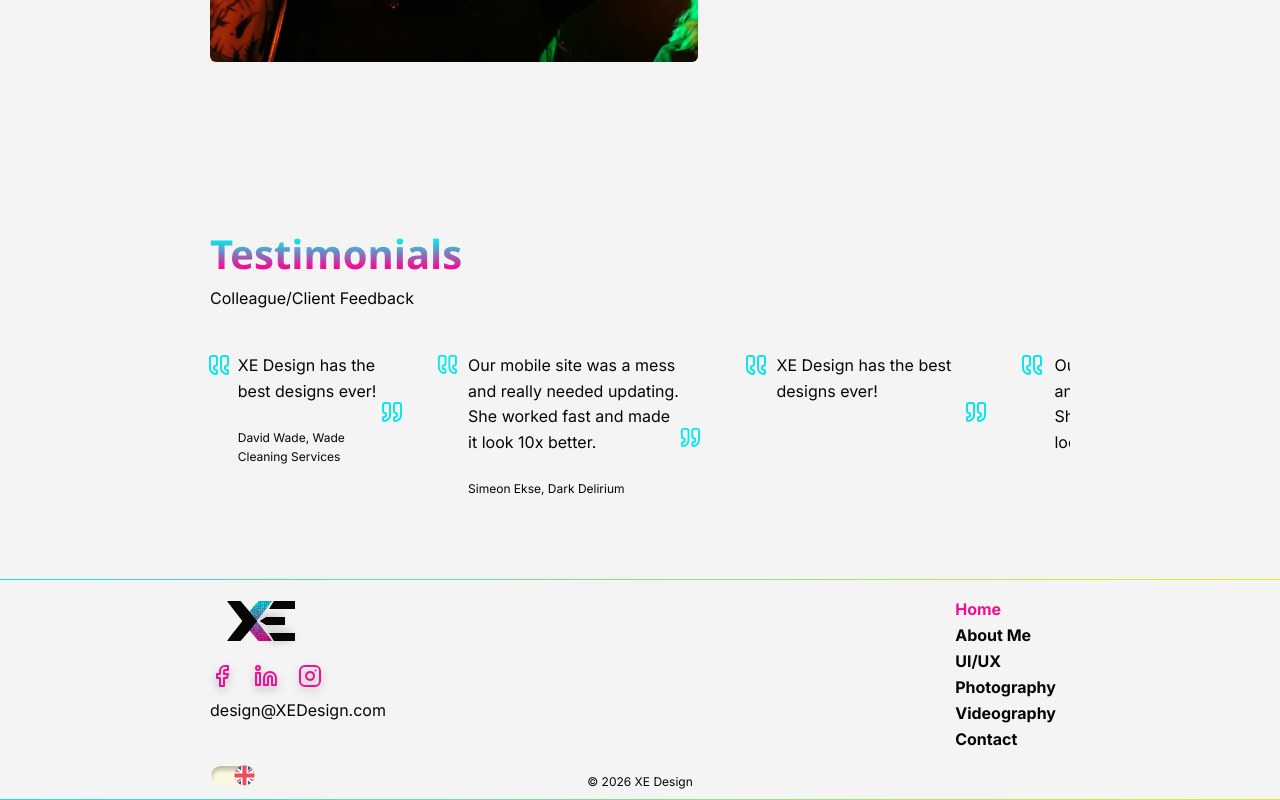
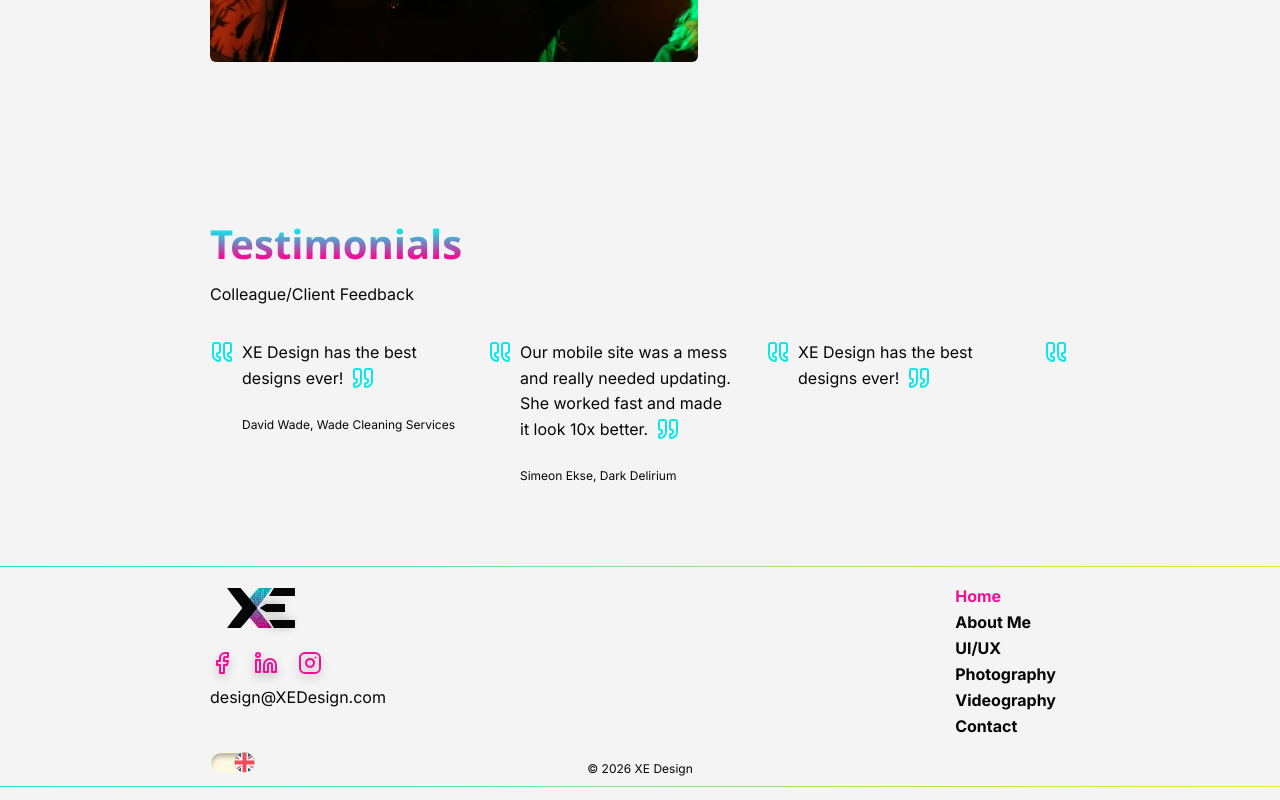
Before and after one commit to duct-tape-deployments/devin-portfolio, a React (Vite) app: page / in a window 1280 px wide. Shown: the part 2086-2886 px from the top of the page. Built offline with nearby package versions, Linux system fonts and the light colour scheme; a web font is replaced by a local one.

Commit message:
feat(testimonials): system spacing, uniform quotes, shared carousel chevrons and progress bar

```diff
--- /dev/null
+++ b/src/components/interface/ScrollProgress.tsx
@@ -0,0 +1,17 @@
+import type { Ref } from 'react';
+
+type ScrollProgressProps = {
+  /** `thumbRef` from `useCarouselScroll`, which sizes and moves the thumb. */
+  thumbRef: Ref<HTMLDivElement>;
+  /** Width and placement of the track */
+  className?: string;
+};
+
+/** Decorative carousel progress bar */
+export function ScrollProgress({ thumbRef, className = '' }: ScrollProgressProps) {
+  return (
+    <div aria-hidden="true" className={`relative h-3 rounded-full bg-cyan ${className}`}>
+      <div ref={thumbRef} className="absolute inset-y-0 left-0 rounded-full bg-magenta" />
+    </div>
+  );
+}
--- a/src/components/photography/PhotoCarousel.tsx
+++ b/src/components/photography/PhotoCarousel.tsx
@@ -1,7 +1,8 @@
-import { useId, useRef } from 'react';
+import { useId } from 'react';
 import { ChevronLeft, ChevronRight } from 'lucide-react';
 
-import { useCarouselScroll } from './useCarouselScroll';
+import { ScrollProgress } from '@/components/interface/ScrollProgress';
+import { useCarouselScroll } from '@/hooks/useCarouselScroll';
 
 type PhotoCarouselProps = {
   images: { src: string; alt: string }[];
@@ -11,7 +12,7 @@ type PhotoCarouselProps = {
   priority?: boolean;
 };
 
-const INDICATOR_MIN_WIDTH_PERCENT = (11.05 / 30.11) * 100;
+const THUMB_MIN_WIDTH_PERCENT = (11.05 / 30.11) * 100;
 const chevronClasses = 'icon-button absolute top-1/2 -translate-y-1/2';
 
 export function PhotoCarousel({
@@ -22,19 +23,9 @@ export function PhotoCarousel({
   priority = false,
 }: PhotoCarouselProps) {
   const rowId = useId();
-  const indicatorRef = useRef<HTMLDivElement>(null);
-
-  const { rowRef, atStart, atEnd, scrollByItem } = useCarouselScroll(
-    ({ visibleFraction, scrollFraction }) => {
-      const indicator = indicatorRef.current;
-      if (!indicator) return;
-
-      const width = Math.max(INDICATOR_MIN_WIDTH_PERCENT, 100 * visibleFraction);
-
-      indicator.style.width = `${width}%`;
-      indicator.style.transform = `translateX(${((100 - width) / width) * scrollFraction * 100}%)`;
-    },
-  );
+  const { rowRef, thumbRef, atStart, atEnd, scrollByItem } = useCarouselScroll({
+    minThumbPercent: THUMB_MIN_WIDTH_PERCENT,
+  });
 
   return (
     <div className="-ml-1.25 -mr-1">
@@ -90,16 +81,7 @@ export function PhotoCarousel({
         </button>
       </div>
 
-      <div
-        aria-hidden="true"
-        className="relative mt-3.5 ml-[38.67%] h-3 w-[30.11%] rounded-full bg-cyan"
-      >
-        <div
-          ref={indicatorRef}
-          className="absolute inset-y-0 left-0 rounded-full bg-magenta"
-          style={{ width: `${INDICATOR_MIN_WIDTH_PERCENT}%` }}
-        />
-      </div>
+      <ScrollProgress thumbRef={thumbRef} className="mt-3.5 ml-[38.67%] w-[30.11%]" />
     </div>
   );
 }
--- a/src/components/testimonials/TestimonialQuote.tsx
+++ b/src/components/testimonials/TestimonialQuote.tsx
@@ -1,48 +1,34 @@
 import { Quote } from 'lucide-react';
 
 import type { Testimonial } from '@/data/testimonials';
-
-const defaultIconSize = 24;
 
 type TestimonialQuoteProps = {
   testimonial: Testimonial;
 };
 
 export function TestimonialQuote({ testimonial }: TestimonialQuoteProps) {
-  const {
-    quote,
-    author,
-    textWidth,
-    textOffset,
-    closingIconTop,
-    openingIconSize = defaultIconSize,
-    closingIconSize = defaultIconSize,
-  } = testimonial;
+  const { quote, author } = testimonial;
+  const lastSpace = quote.lastIndexOf(' ');
 
   return (
-    <figure
-      lang="en"
-      className="relative box-content pr-6"
-      style={{ width: textWidth, paddingLeft: textOffset }}
-    >
+    <figure lang="en" className="relative pl-8">
       <Quote
         aria-hidden="true"
-        size={openingIconSize}
-        className="absolute top-0.75 left-0 -scale-x-100 text-cyan"
+        size={24}
+        className="absolute top-0 left-0 -scale-x-100 text-cyan"
       />
 
-      <blockquote className="relative pb-5">
-        <p className="pt-0.75">{quote}</p>
-
-        <Quote
-          aria-hidden="true"
-          size={closingIconSize}
-          className="absolute left-full text-cyan"
-          style={{ top: closingIconTop }}
-        />
+      <blockquote className="w-53.5">
+        <p>
+          {quote.slice(0, lastSpace + 1)}
+          <span className="whitespace-nowrap">
+            {quote.slice(lastSpace + 1)}
+            <Quote aria-hidden="true" size={24} className="ml-2 inline-block align-top text-cyan" />
+          </span>
+        </p>
       </blockquote>
 
-      {author && <figcaption className="mt-1 text-xs">{author}</figcaption>}
+      {author && <figcaption className="mt-6 max-w-53.5 text-xs">{author}</figcaption>}
     </figure>
   );
 }
--- a/src/components/testimonials/Testimonials.tsx
+++ b/src/components/testimonials/Testimonials.tsx
@@ -1,17 +1,28 @@
 import { useId } from 'react';
+import { ChevronLeft, ChevronRight } from 'lucide-react';
 
+import { ScrollProgress } from '@/components/interface/ScrollProgress';
 import { PageContainer } from '@/components/layout/PageContainer';
 import { Section } from '@/components/layout/Section';
 import { TestimonialQuote } from '@/components/testimonials/TestimonialQuote';
 import { testimonials } from '@/data/testimonials';
+import { useCarouselScroll } from '@/hooks/useCarouselScroll';
 import { testimonialsLabels } from '@/i18n/testimonialsLabels';
 import { useLanguageStore, useT } from '@/stores/languageStore';
+
+// Progress bar copied from Photography's Figma
+const THUMB_MIN_WIDTH_PERCENT = (11.05 / 30.11) * 100;
+const chevronClasses = 'icon-button hidden shrink-0 pointer-fine:inline-flex';
 
 export function Testimonials() {
   const language = useLanguageStore((state) => state.language);
   const t = useT(testimonialsLabels);
   const titleId = useId();
   const subtitleId = useId();
+  const rowId = useId();
+  const { rowRef, thumbRef, atStart, atEnd, scrollByItem } = useCarouselScroll({
+    minThumbPercent: THUMB_MIN_WIDTH_PERCENT,
+  });
 
   return (
     <Section aria-labelledby={titleId}>
@@ -19,29 +30,59 @@ export function Testimonials() {
         <header>
           <h2
             id={titleId}
-            className={`title-gradient my-2.5 block w-fit ${language === 'no' ? 'max-[389px]:text-4xl' : ''}`}
+            className={`title-gradient block w-fit ${language === 'no' ? 'max-[389px]:text-4xl' : ''}`}
           >
             {t.title}
           </h2>
-
-          <p id={subtitleId}>{t.subtitle}</p>
+          <p id={subtitleId} className="mt-4">
+            {t.subtitle}
+          </p>
         </header>
 
+        {/* Touch swipes, mouse users get chevrons and progress bar */}
+        <div className="mt-8 flex items-center gap-4">
+          <button
+            type="button"
+            onClick={() => scrollByItem(-1)}
+            aria-label={t.previous}
+            aria-controls={rowId}
+            aria-disabled={atStart}
+            className={chevronClasses}
+          >
+            <ChevronLeft aria-hidden="true" />
+          </button>
+
           <ul
+            ref={rowRef}
+            id={rowId}
+            role="list"
             aria-labelledby={subtitleId}
             tabIndex={0}
-          className="mt-9.5 -ml-0.75 flex gap-8 overflow-x-auto scrollbar-none pointer-fine:scrollbar-thin pointer-fine:pb-2 focus-visible:outline-2 focus-visible:outline-offset-2 focus-visible:outline-focus pointer-coarse:[&::-webkit-scrollbar]:hidden"
+            className="flex min-w-0 flex-1 snap-x snap-mandatory gap-8 overflow-x-auto scrollbar-none focus-visible:outline-2 focus-visible:outline-offset-2 focus-visible:outline-focus"
           >
             {testimonials.map((testimonial) => (
-            <li
-              key={testimonial.id}
-              className="shrink-0"
-              style={{ marginLeft: testimonial.extraGap }}
-            >
+              <li key={testimonial.id} className="shrink-0 snap-start">
                 <TestimonialQuote testimonial={testimonial} />
               </li>
             ))}
           </ul>
+
+          <button
+            type="button"
+            onClick={() => scrollByItem(1)}
+            aria-label={t.next}
+            aria-controls={rowId}
+            aria-disabled={atEnd}
+            className={chevronClasses}
+          >
+            <ChevronRight aria-hidden="true" />
+          </button>
+        </div>
+
+        <ScrollProgress
+          thumbRef={thumbRef}
+          className="mx-auto mt-4 hidden w-[30.11%] pointer-fine:block"
+        />
       </PageContainer>
     </Section>
   );
--- a/src/components/photography/useCarouselScroll.ts
+++ b/src/hooks/useCarouselScroll.ts
@@ -1,17 +1,17 @@
-import { useEffect, useEffectEvent, useRef, useState } from 'react';
+import { useLayoutEffect, useRef, useState } from 'react';
 
-type CarouselScrollProgress = {
-  visibleFraction: number;
-  scrollFraction: number;
+type CarouselScrollOptions = {
+  /** Smallest thumb width, as a percentage of its track. */
+  minThumbPercent: number;
 };
 
-export function useCarouselScroll(onProgress: (progress: CarouselScrollProgress) => void) {
+export function useCarouselScroll({ minThumbPercent }: CarouselScrollOptions) {
   const rowRef = useRef<HTMLUListElement>(null);
+  const thumbRef = useRef<HTMLDivElement>(null);
   const [atStart, setAtStart] = useState(true);
   const [atEnd, setAtEnd] = useState(false);
-  const reportProgress = useEffectEvent(onProgress);
 
-  useEffect(() => {
+  useLayoutEffect(() => {
     const row = rowRef.current;
     if (!row) return;
 
@@ -21,11 +21,17 @@ export function useCarouselScroll(onProgress: (progress: CarouselScrollProgress)
       frame = 0;
 
       const maxScroll = row.scrollWidth - row.clientWidth;
+      const visibleFraction = row.scrollWidth > 0 ? row.clientWidth / row.scrollWidth : 1;
+      const scrollFraction = maxScroll > 0 ? row.scrollLeft / maxScroll : 0;
 
-      reportProgress({
-        visibleFraction: row.scrollWidth > 0 ? row.clientWidth / row.scrollWidth : 1,
-        scrollFraction: maxScroll > 0 ? row.scrollLeft / maxScroll : 0,
-      });
+      const thumb = thumbRef.current;
+      if (thumb) {
+        const width = Math.max(minThumbPercent, 100 * visibleFraction);
+
+        thumb.style.width = `${width}%`;
+        thumb.style.transform = `translateX(${((100 - width) / width) * scrollFraction * 100}%)`;
+      }
+
       setAtStart(row.scrollLeft < 1);
       setAtEnd(row.scrollLeft > maxScroll - 1);
     };
@@ -33,6 +39,8 @@ export function useCarouselScroll(onProgress: (progress: CarouselScrollProgress)
     const scheduleUpdate = () => {
       if (!frame) frame = requestAnimationFrame(update);
     };
+
+    update();
 
     const resizeObserver = new ResizeObserver(scheduleUpdate);
     resizeObserver.observe(row);
@@ -43,7 +51,7 @@ export function useCarouselScroll(onProgress: (progress: CarouselScrollProgress)
       row.removeEventListener('scroll', scheduleUpdate);
       cancelAnimationFrame(frame);
     };
-  }, []);
+  }, [minThumbPercent]);
 
   const scrollByItem = (direction: 1 | -1) => {
     const row = rowRef.current;
@@ -56,5 +64,5 @@ export function useCarouselScroll(onProgress: (progress: CarouselScrollProgress)
     row.scrollBy({ left: direction * step, behavior: reduceMotion ? 'auto' : 'smooth' });
   };
 
-  return { rowRef, atStart, atEnd, scrollByItem };
+  return { rowRef, thumbRef, atStart, atEnd, scrollByItem };
 }
--- a/src/i18n/testimonialsLabels.ts
+++ b/src/i18n/testimonialsLabels.ts
@@ -3,16 +3,22 @@ import type { Language } from '@/stores/languageStore';
 export type TestimonialsLabels = {
   title: string;
   subtitle: string;
+  previous: string;
+  next: string;
 };
 
 export const testimonialsLabels: Record<Language, TestimonialsLabels> = {
   en: {
     title: 'Testimonials',
     subtitle: 'Colleague/Client Feedback',
+    previous: 'Previous testimonial',
+    next: 'Next testimonial',
   },
 
   no: {
     title: 'Tilbakemeldinger',
     subtitle: 'Fra kolleger og kunder',
+    previous: 'Forrige tilbakemelding',
+    next: 'Neste tilbakemelding',
   },
 };
```
Also changed, not shown: src/data/testimonials.ts (+0 -26 lines). Lines whose indentation alone changed are shown as unchanged.
